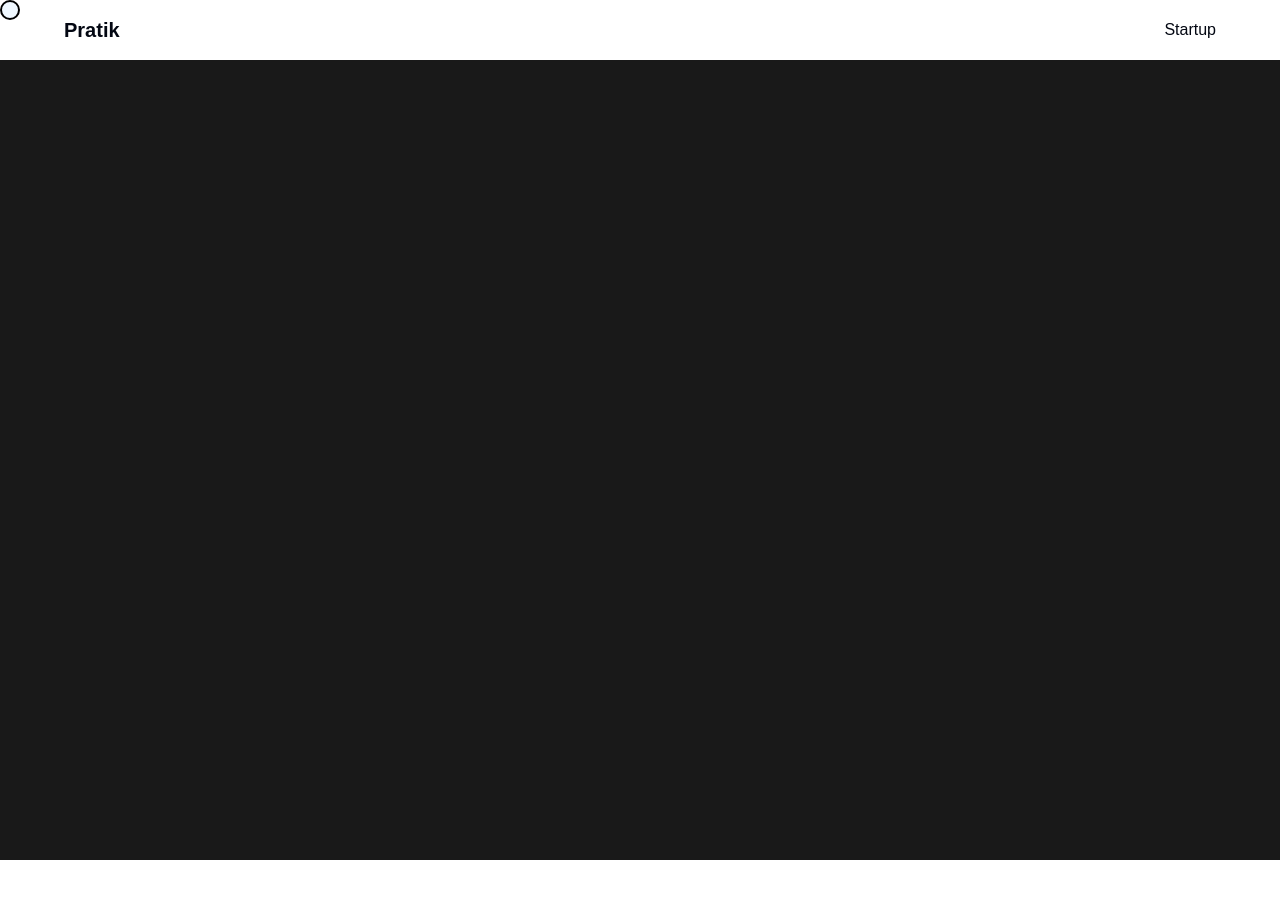
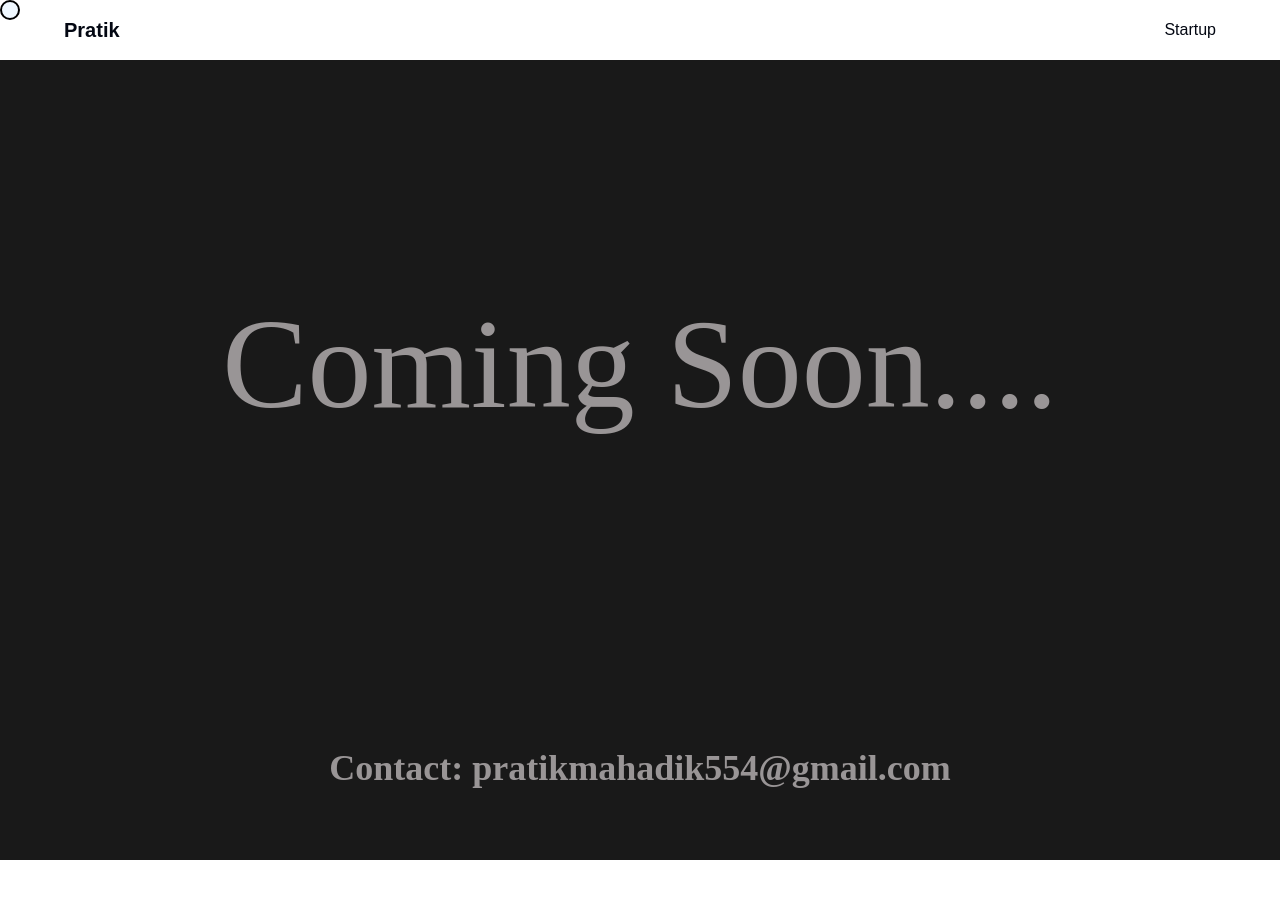
Before and after one commit to Pratik4555-star/portfolio-pratik, a React (Vite) app: page /startup in a window 1280 px wide. Shown: the top 898 px of the page. Before the commit the page ends 860 px from the top, so only its background shows below. Built offline with nearby package versions, Linux system fonts and the light colour scheme.

Commit message:
`Added coming soon message and contact information to Startup component`

```diff
--- a/src/components/Startup.jsx
+++ b/src/components/Startup.jsx
@@ -3,7 +3,14 @@
 function Startup() {
     return (
       <div className="bg-[#191919] w-full h-screen">
-
+        <div className="flex justify-center items-center">
+          <h1 className=" text-[#999596] font-inner md:text-9xl py-60"> Coming Soon....</h1>
+        </div>
+        <div className=" relative py-20 w-full flex items-center justify-center">
+          <h1 className="font-inner text-lg sm:text-2xl md:text-4xl text-[#999596] mb-10 font-bold text-center px-4">
+            Contact: pratikmahadik554@gmail.com
+          </h1>
+        </div>
       </div>
     )
   }
```
